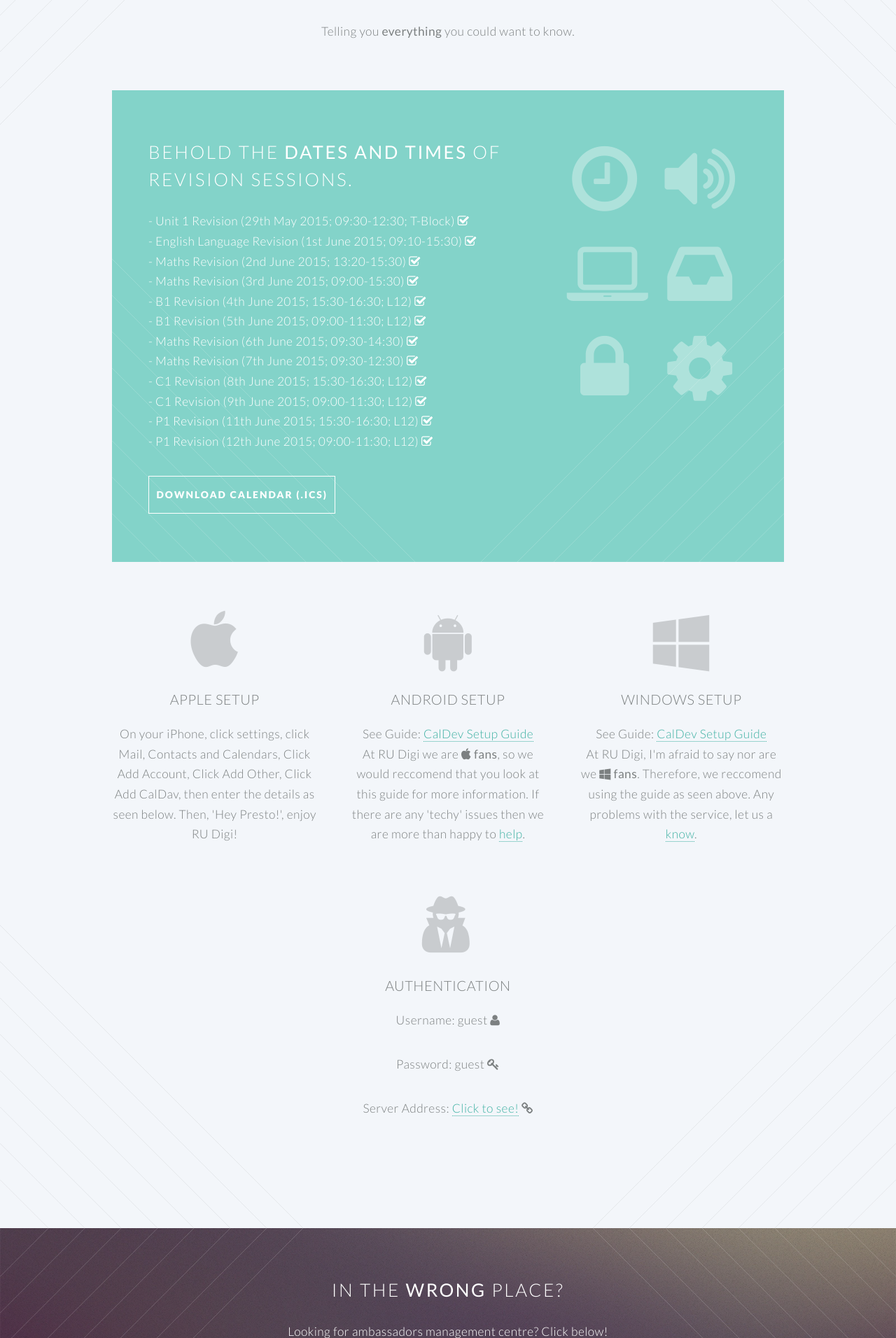
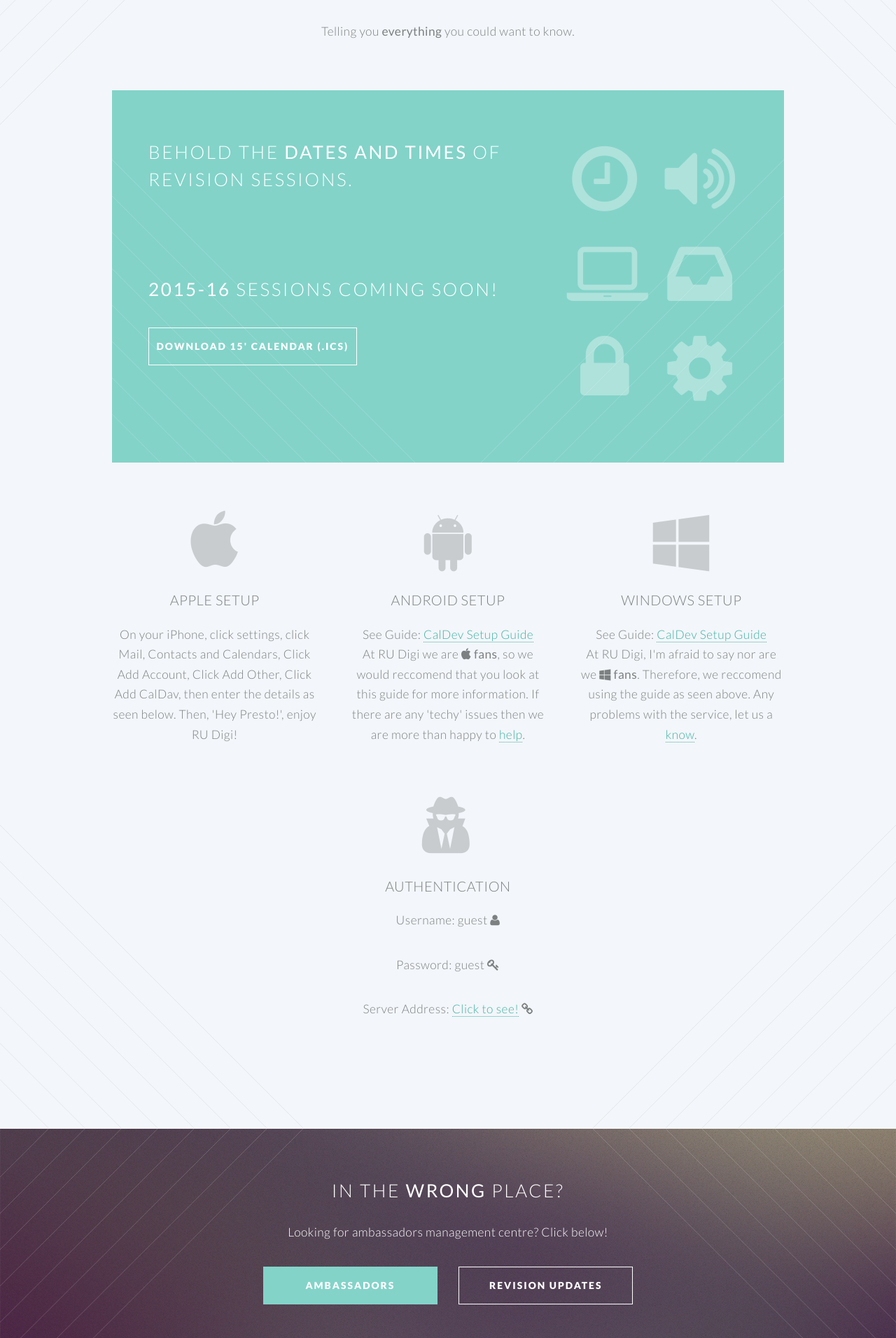
Before and after one commit to Revision-Updates/RU-Website, a PHP site: page /ru-digi/index.php in a window 1280 px wide. Shown: the part 855-2767 px from the top of the page at 70% size. Run offline with PHP 8.4, Linux system fonts and the light colour scheme.

Commit message:
v3.1.1
Updated banner notification regarding results day - 20th August 2015

```diff
--- a/ru-digi/index.php
+++ b/ru-digi/index.php
@@ -75,7 +75,7 @@
 	<body class="index">
 		<div id="page-wrapper">
 						<div id="note">
-						Exam Season Over!
+						GCSE Results - 20th August
     					</div>
 			<!-- Header -->
 				<header id="header" class="alt">
@@ -150,23 +150,15 @@
 									<header>
 										<h2>Behold the <strong>dates and times</strong> of revision sessions.</h2>
 									</header>
+									<br></br>
 									<p>
-										- Unit 1 Revision (29th May 2015; 09:30-12:30; T-Block) <span class="icon fa-check-square-o"></span> <br />
-										- English Language Revision (1st June 2015; 09:10-15:30) <span class="icon fa-check-square-o"></span> <br />
-										- Maths Revision (2nd June 2015; 13:20-15:30) <span class="icon fa-check-square-o"></span> <br />
-										- Maths Revision (3rd June 2015; 09:00-15:30) <span class="icon fa-check-square-o"></span> <br />
-										- B1 Revision (4th June 2015; 15:30-16:30; L12) <span class="icon fa-check-square-o"></span> <br />
-										- B1 Revision (5th June 2015; 09:00-11:30; L12) <span class="icon fa-check-square-o"></span> <br />
-										- Maths Revision (6th June 2015; 09:30-14:30) <span class="icon fa-check-square-o"></span> <br />
-										- Maths Revision (7th June 2015; 09:30-12:30) <span class="icon fa-check-square-o"></span> <br />
-										- C1 Revision (8th June 2015; 15:30-16:30; L12) <span class="icon fa-check-square-o"></span> <br />
-										- C1 Revision (9th June 2015; 09:00-11:30; L12) <span class="icon fa-check-square-o"></span> <br />
-										- P1 Revision (11th June 2015; 15:30-16:30; L12) <span class="icon fa-check-square-o"></span> <br />
-										- P1 Revision (12th June 2015; 09:00-11:30; L12) <span class="icon fa-check-square-o"></span> <br />
+										<header>
+											<h2><strong>2015-16</strong> Sessions Coming Soon!</h2>
+										</header>
 									</p>
 									<footer>
 										<ul class="buttons">
-											<li><a href="http://revisionupdates.info/downloads/ru-releases.ics" class="button">Download Calendar (.ICS)</a></li>
+											<li><a href="http://revisionupdates.info/downloads/ru-releases.ics" class="button">Download 15' Calendar (.ICS)</a></li>
 										</ul>
 									</footer>
 
```
Also changed, not shown: README.md.
